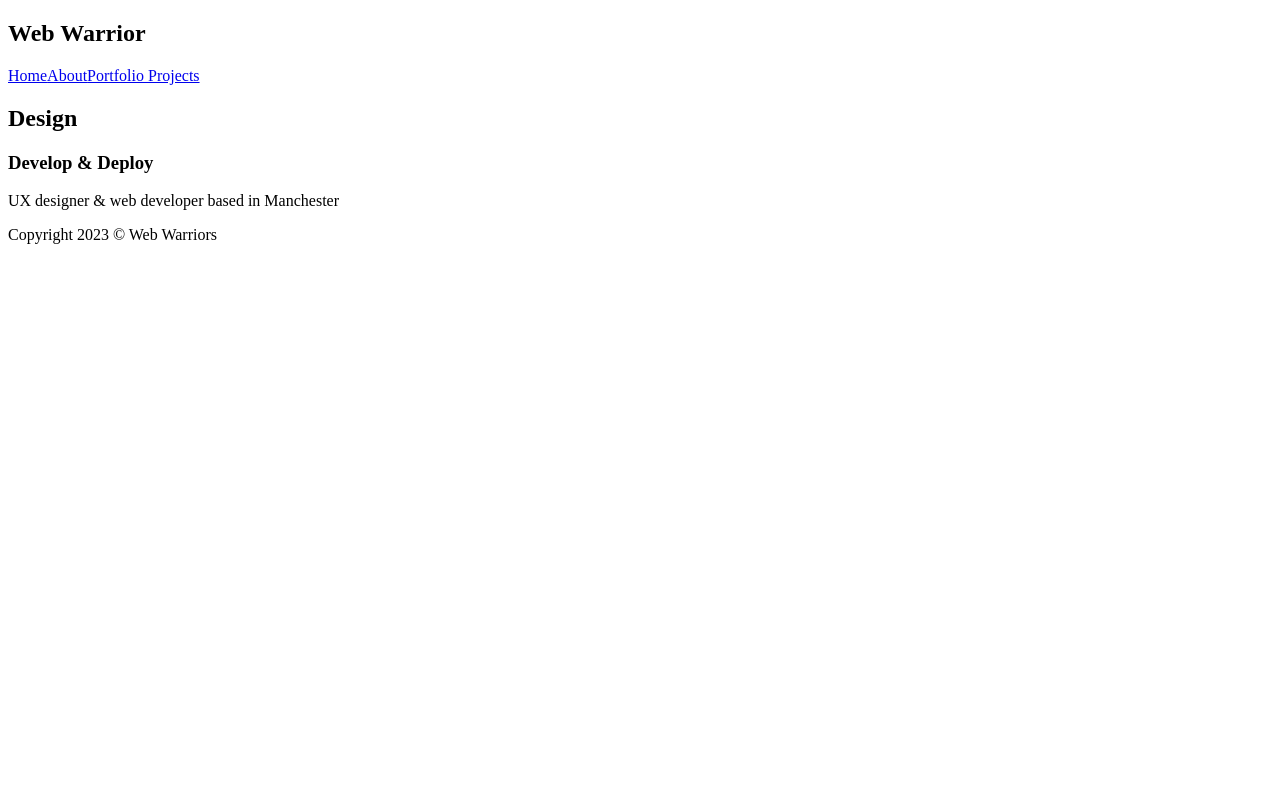
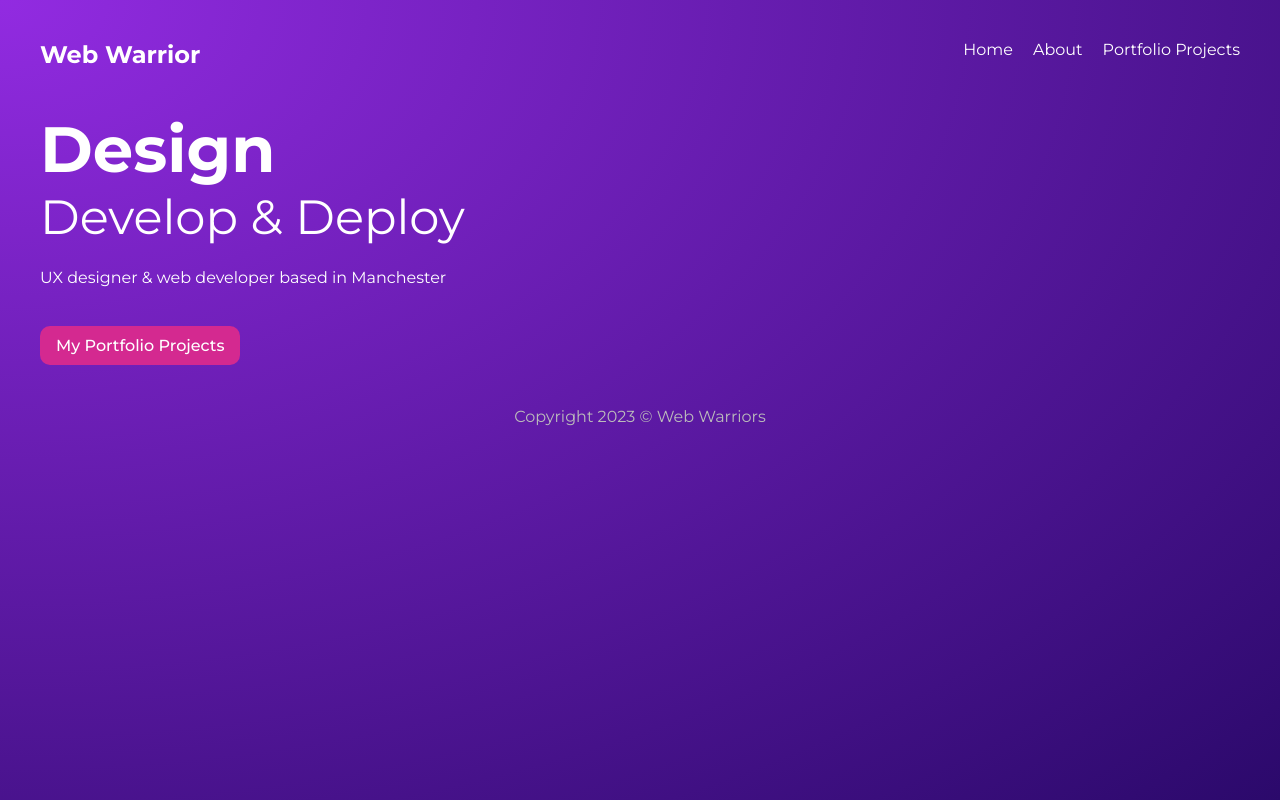
Before and after one commit to Lukam90/Ex-Gatsby, a Gatsby site in the folder gatsby-app/: page / in a window 1280 px wide. Built offline with nearby package versions, Linux system fonts and the light colour scheme; Gatsby itself is replaced by a stand-in of ours.

Commit message:
MAJ Ex Styles

```diff
--- a/gatsby-app/src/components/Layout.js
+++ b/gatsby-app/src/components/Layout.js
@@ -1,6 +1,8 @@
 import React from 'react'
 
 import Navbar from './Navbar'
+
+import '../styles/global.css'
 
 export default function Layout({ children }) {
     return (
--- a/gatsby-app/src/pages/index.js
+++ b/gatsby-app/src/pages/index.js
@@ -1,17 +1,23 @@
 import * as React from "react"
 
+import { Link } from "gatsby"
+
 import Layout from "../components/Layout"
+
+import * as styles from "../styles/home.module.css"
 
 export default function Home() {
 	return (
 		<Layout>
-			<section>
+			<section className={styles.header}>
 				<div>
 					<h2>Design</h2>
 
 					<h3>Develop & Deploy</h3>
 
 					<p>UX designer & web developer based in Manchester</p>
+
+					<Link className={styles.btn} to="/projects">My Portfolio Projects</Link>
 				</div>
 			</section>
 		</Layout>
--- /dev/null
+++ b/gatsby-app/src/styles/global.css
@@ -0,0 +1,59 @@
+@import url('https://fonts.googleapis.com/css2?family=Montserrat:wght@300;400;500;700&display=swap');
+
+* {
+    margin: 0;
+    padding: 0;
+    text-decoration: none;
+    font-family: "Montserrat";
+    color: white;
+}
+
+html,
+body {
+    min-height: 100%;
+}
+
+body {
+    background: radial-gradient(at top left, rgba(146, 43, 225, 1) 0%, rgba(43, 9, 107, 1) 100%);
+    background-repeat: no-repeat;
+}
+
+p {
+    margin: 16px auto;
+    line-height: 1.5em;
+}
+
+/* layout & nav */
+.layout {
+    max-width: 1200px;
+    margin: 0 auto;
+}
+
+nav {
+    display: grid;
+    grid-template-columns: 1fr 1fr;
+    margin: 40px auto;
+}
+
+nav .links {
+    display: inline-block;
+    text-align: right;
+}
+
+nav a {
+    display: inline-block;
+    margin-left: 20px;
+    font-weight: 400;
+    padding-bottom: 8px;
+    border-bottom: 3px solid transparent;
+}
+
+nav a:hover {
+    border-color: white;
+}
+
+footer p {
+    text-align: center;
+    color: #bbb;
+    margin: 40px auto;
+}
--- /dev/null
+++ b/gatsby-app/src/styles/home.module.css
@@ -0,0 +1,25 @@
+.header {
+    display: grid;
+    grid-template-columns: 1fr 1fr;
+    grid-gap: 40px;
+    align-items: center;
+}
+
+.header h2 {
+    font-size: 4em;
+}
+
+.header h3 {
+    font-size: 3em;
+    font-weight: 400;
+    margin-bottom: 20px;
+}
+
+.btn {
+    display: inline-block;
+    background: #D42990;
+    padding: 10px 16px;
+    border-radius: 10px;
+    margin-top: 20px;
+    font-weight: 500;
+}
```
Also changed, not shown: gatsby-app/src/pages/projects.js (+6 -2 lines), gatsby-app/src/styles/projects.module.css (added, +13 -0 lines).
